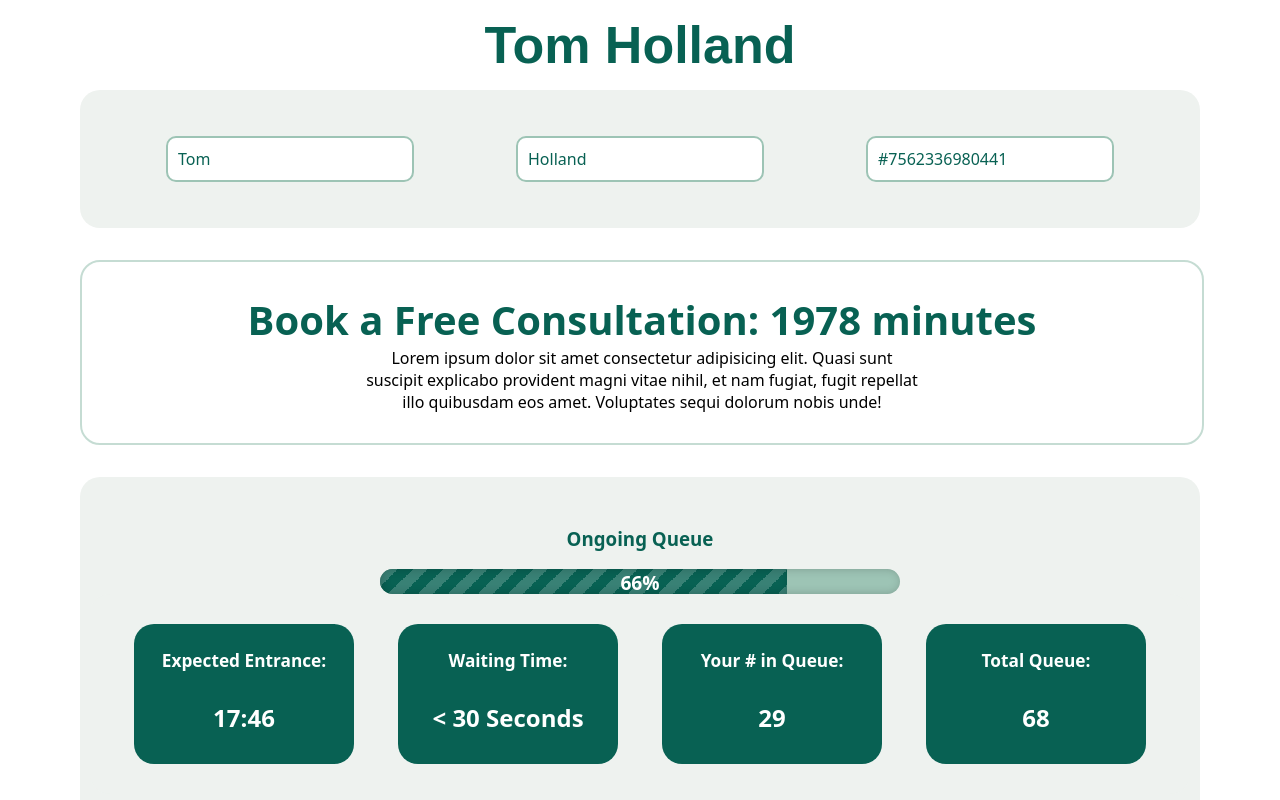
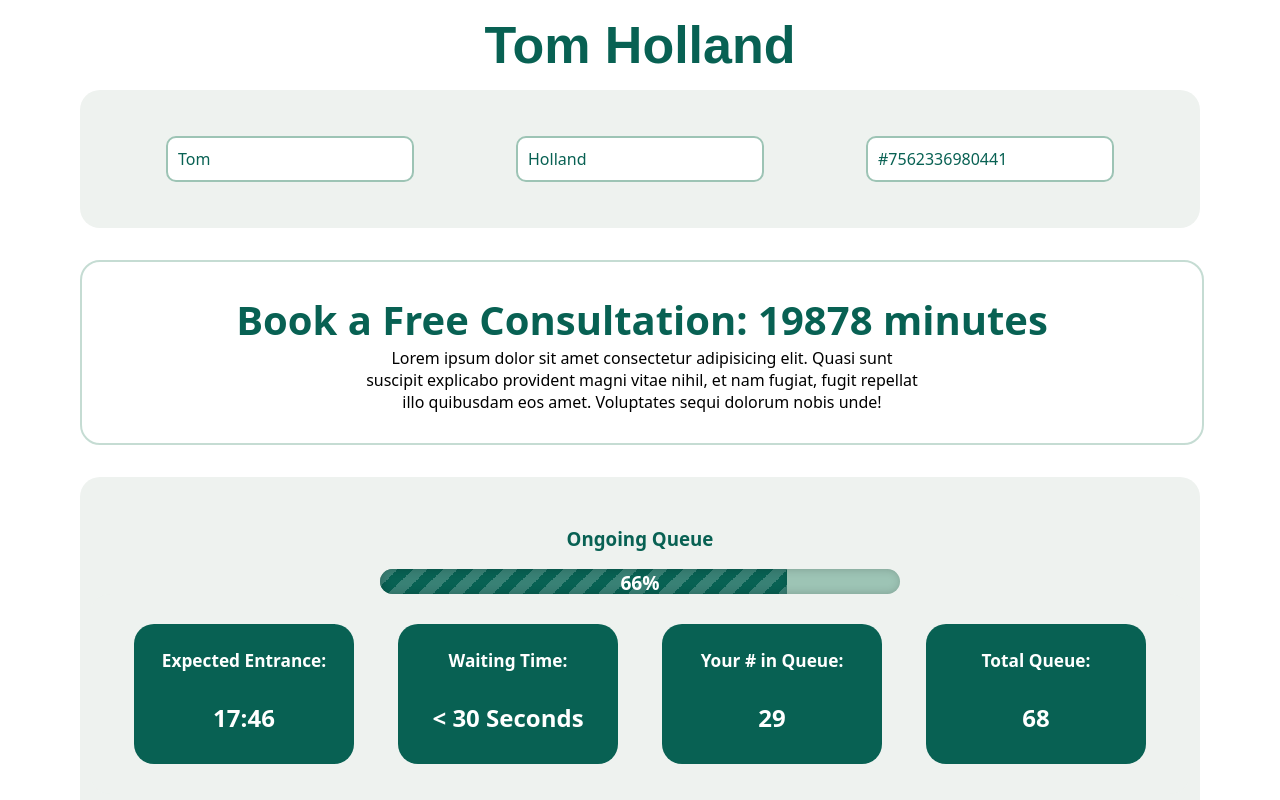
Before and after one commit to usamaakrm/queue-main, a plain HTML site: page index.html in a window 1280 px wide. Shown: the top 800 px of the page. Drawn offline with nearby package versions, Linux system fonts and the light colour scheme.

Commit message:
time-change

```diff
--- a/index.html
+++ b/index.html
@@ -44,7 +44,7 @@
             <h4 id="phone"></h4>
         </div>
         <div class="banner-content">
-            <h3>Book a Free Consultation: <span class="count start">1978</span> minutes</h3>
+            <h3>Book a Free Consultation: <span class="count start">19878</span> minutes</h3>
             <p>Lorem ipsum dolor sit amet consectetur adipisicing elit. Quasi sunt suscipit explicabo provident magni
                 vitae nihil, et nam fugiat, fugit repellat illo quibusdam eos amet. Voluptates sequi dolorum nobis unde!
             </p>
```
